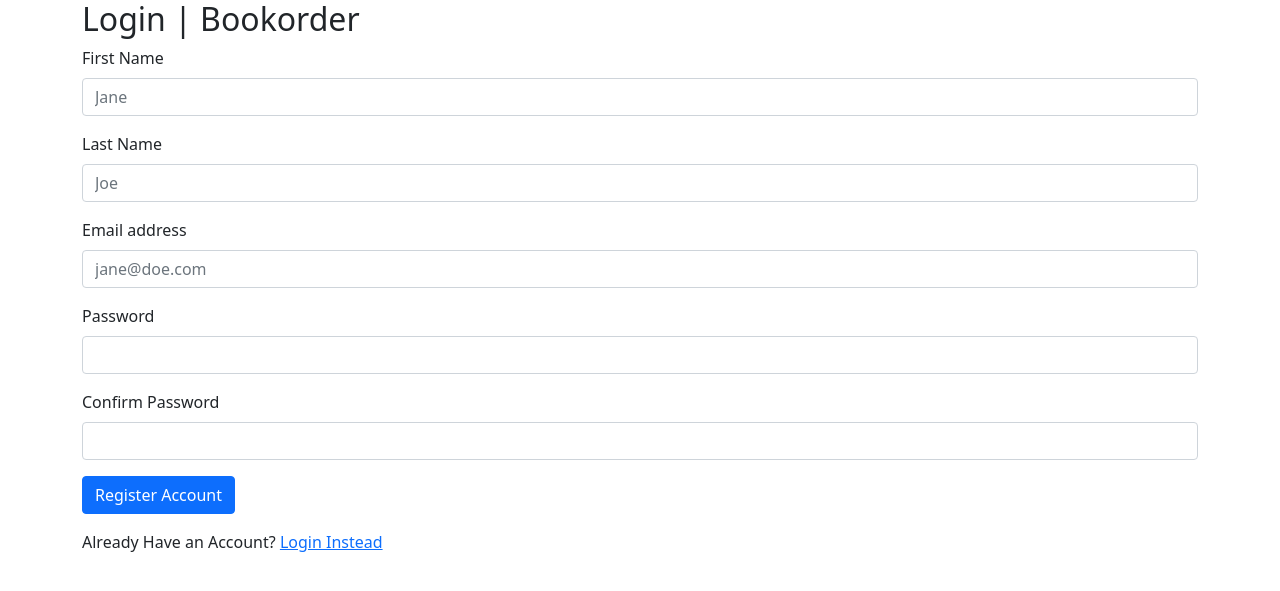
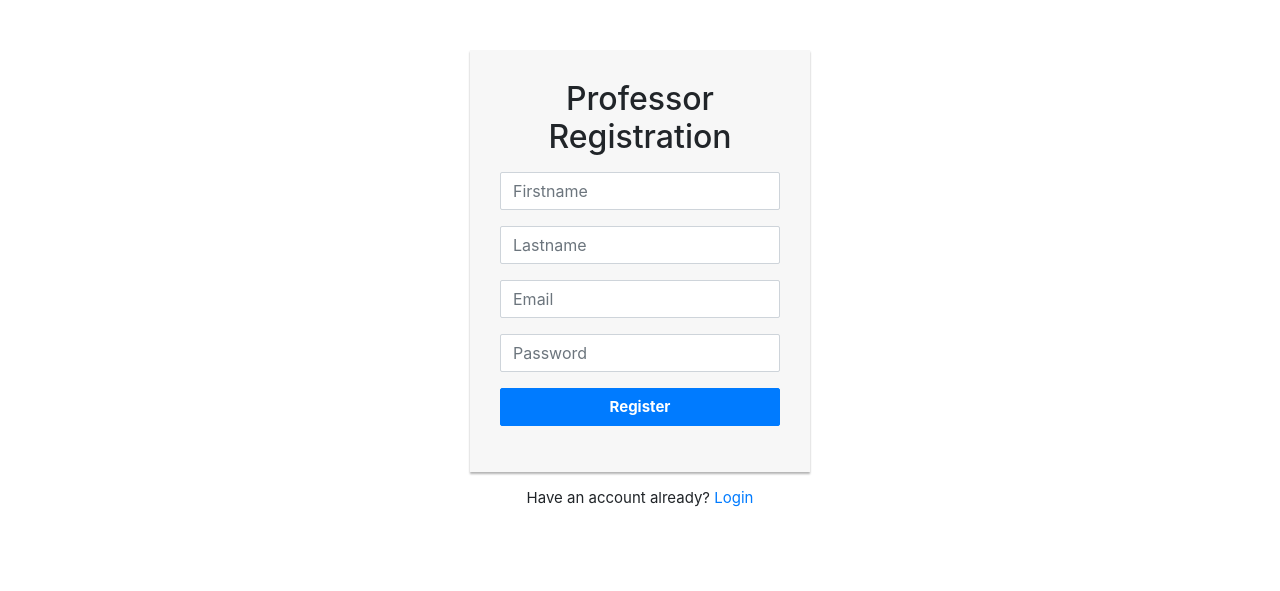
Before and after one commit to jxngo/bookorderweb, a PHP site: page /register.php in a window 1280 px wide. Shown: the top 591 px of the page. Run offline with PHP 8.4, Linux system fonts and the light colour scheme; data that the repository does not hold is empty.

Commit message:
messing with styling

```diff
--- a/register.php
+++ b/register.php
@@ -3,8 +3,7 @@
 require_once "db_connect.php";
 
 // Define variables and initialize with empty values
-$email = $password = $firstname = $lastname = $confirm_password = "";
-$email_err = $password_err = $firstname_err = $lastname_err = $confirm_password_err = "";
+$email = $password = $firstname = $lastname = "";
 
 // Processing form data when form is submitted
 if($_SERVER["REQUEST_METHOD"] == "POST"){
@@ -42,50 +41,30 @@
         }
     }
     // Validate firstname
-	if(empty(trim($_POST["firstname"]))) {
-		$firstname_err = "Please enter a first name";
-	} else {
+	if(isset($_POST["firstname"]) && !empty(trim($_POST["firstname"]))) {
 		$firstname = trim($_POST["firstname"]);
 	}
 
 	// Validate lastname
-	if(empty(trim($_POST["lastname"]))) {
-		$lastname_err = "Please enter a last name";
-	} else {
+	if(isset($_POST["lastname"]) && !empty(trim($_POST["lastname"]))) {
 		$lastname = trim($_POST["lastname"]);
 	}
 
     // Validate email
-    if(empty(trim($_POST["email"]))) {
-		$email_err = "Please enter an email.";
-	} else {
+    if(isset($_POST["email"]) && !empty(trim($_POST["email"]))) {
 		$email = trim($_POST["email"]);
 	}
 
     // Validate password
-    if(empty(trim($_POST["password"]))){
-        $password_err = "Please enter a password.";
-    } elseif(strlen(trim($_POST["password"])) < 6){
-        $password_err = "Password must have atleast 6 characters.";
-    } else{
+    if(isset($_POST["password"]) && !empty(trim($_POST["password"]))){
         $password = trim($_POST["password"]);
     }
 
-    // Validate confirm password
-    if(empty(trim($_POST["confirm_password"]))){
-        $confirm_password_err = "Please confirm password.";
-    } else{
-        $confirm_password = trim($_POST["confirm_password"]);
-        if(empty($password_err) && ($password != $confirm_password)){
-            $confirm_password_err = "Password did not match.";
-        }
-    }
-
     // Check input errors before inserting in database
-    if(empty($username_err) && empty($password_err) && empty($confirm_password_err)){
+    if(!empty($firstname) && !empty($lastname) && !empty($email) && !empty($password)){
 
         // Prepare an insert statement
-        $sql = "INSERT INTO users(type, email, password, firstname, lastname) VALUES ('professor', ?, ?, ?, ?)";
+        $sql = "INSERT INTO users(acctype, email, password, firstname, lastname) VALUES ('professor', ?, ?, ?, ?)";
 
         if($stmt = $conn->prepare($sql)){
             // Bind variables to the prepared statement as parameters
@@ -117,40 +96,60 @@
 
 <html lang="en">
 <head>
-	<meta charset="UTF-8">
-	<meta http-equiv="X-UA-Compatible" content="IE=edge">
-	<meta name="viewport" content="width=device-width, initial-scale=1.0">
-	<link href="https://cdn.jsdelivr.net/npm/bootstrap@5.1.0/dist/css/bootstrap.min.css" rel="stylesheet" integrity="sha384-KyZXEAg3QhqLMpG8r+8fhAXLRk2vvoC2f3B09zVXn8CA5QIVfZOJ3BCsw2P0p/We" crossorigin="anonymous">
-	<script src="https://cdn.jsdelivr.net/npm/bootstrap@5.1.0/dist/js/bootstrap.bundle.min.js" integrity="sha384-U1DAWAznBHeqEIlVSCgzq+c9gqGAJn5c/t99JyeKa9xxaYpSvHU5awsuZVVFIhvj" crossorigin="anonymous"></script>
-	<title>Register</title>
+<meta charset="utf-8">
+<meta name="viewport" content="width=device-width, initial-scale=1, shrink-to-fit=no">
+<title>Group4710 Book Order</title>
+<link rel="stylesheet" href="https://stackpath.bootstrapcdn.com/bootstrap/4.5.0/css/bootstrap.min.css">
+<link rel="stylesheet" href="https://maxcdn.bootstrapcdn.com/font-awesome/4.7.0/css/font-awesome.min.css">
+<script src="https://code.jquery.com/jquery-3.5.1.min.js"></script>
+<script src="https://cdn.jsdelivr.net/npm/popper.js@1.16.0/dist/umd/popper.min.js"></script>
+<script src="https://stackpath.bootstrapcdn.com/bootstrap/4.5.0/js/bootstrap.min.js"></script>
+<style>
+    .login-form {
+    width: 340px;
+    margin: 50px auto;
+    font-size: 15px;
+    }
+    .login-form form {
+        margin-bottom: 15px;
+        background: #f7f7f7;
+        box-shadow: 0px 2px 2px rgba(0, 0, 0, 0.3);
+        padding: 30px;
+    }
+    .login-form h2 {
+        margin: 0 0 15px;
+    }
+    .form-control, .btn {
+        min-height: 38px;
+        border-radius: 2px;
+    }
+    .btn {
+        font-size: 15px;
+        font-weight: bold;
+    }
+</style>
 </head>
 <body>
-    <div class="container">
-        <h2>Login | Bookorder</h2>
+<div class="login-form">
     <form action="register.php" method="post">
-			<div class="mb-3">
-				<label for="firstname" class="form-label">First Name</label>
-				<input type="text" name="firstname" class="form-control" placeholder="Jane">
+        <h2 class="text-center">Professor Registration</h2>
+        <div class="form-group">
+            <input type="text" name="firstname" class="form-control" placeholder="Firstname" required="required">
         </div>
-            <div class="mb-3">
-				<label for="lastname" class="form-label">Last Name</label>
-				<input type="text" name="lastname" class="form-control" placeholder="Joe">
+        <div class="form-group">
+            <input type="text" name="lastname" class="form-control" placeholder="Lastname" required="required">
         </div>
-			<div class="mb-3">
-				<label for="email" class="form-label">Email address</label>
-				<input type="email" name="email" class="form-control" placeholder="jane@doe.com">
+        <div class="form-group">
+            <input type="text" name="email" class="form-control" placeholder="Email" required="required">
         </div>
-			<div class="mb-3">
-				<label for="password" class="form-label">Password</label>
-				<input type="password" name="password" class="form-control" placeholder="">
+        <div class="form-group">
+            <input type="password" name="password" class="form-control" placeholder="Password" required="required">
         </div>
-			<div class="mb-3">
-				<label for="confirm_password" class="form-label">Confirm Password</label>
-				<input type="password" name="confirm_password" class="form-control" placeholder="">
+        <div class="form-group">
+            <button type="submit" class="btn btn-primary btn-block">Register</button>
         </div>
-			<button type="submit" name="register_btn" class="btn btn-primary">Register Account</button>
     </form>
-		Already Have an Account? <a class="register" href="index.php">Login Instead</a>
+    <p class="text-center">Have an account already? <a href="index.php">Login</a></p>
 </div>
 </body>
 </html>
```
Also changed, not shown: index.php (+55 -36 lines), staff.php (+35 -16 lines). Lines whose indentation alone changed are shown as unchanged.
